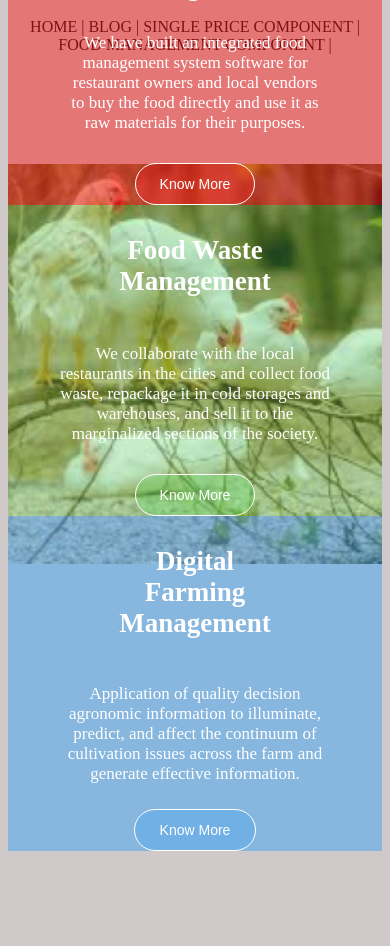
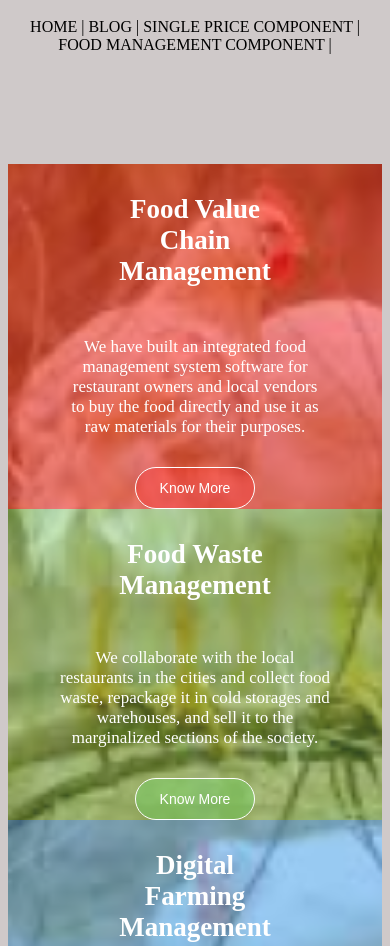
Before and after one commit to emymax34/heptagon, a plain HTML site: page food-management-component.html in a window 390 px wide. Shown: the top 946 px of the page. Before the commit the page ends 851 px from the top, so only its background shows below. Drawn offline with Linux system fonts and the light colour scheme.

Commit message:
fourteenth commit

```diff
--- a/css/main.css
+++ b/css/main.css
@@ -198,8 +198,8 @@ body {
 .food-management-component {
   width: 100%;
   max-width: fit-content;
-  /* /* max-height: fit-content;  */
-  height: 400px;
+  max-height: fit-content;
+  /* height: 400px; */
   text-align: center;
   display: flex;
   flex-direction: row;
@@ -212,7 +212,7 @@ body {
   box-sizing: border-box;
   margin-top: 100px;
   margin-bottom: 100px;
-  /* overflow: hidden; */
+  /* overflow-y: scroll; */
   /* line-height:0 ; */
 }
 
@@ -338,15 +338,6 @@ body {
     .food-management-component {
       display: flex;
       flex-direction: column;
-      /* margin-top: 40px; */
-    }
-    .first-component p {
-      margin-top: 1opx;
+      margin-bottom: auto;
     }
 }
-.first-component h2 {
-  font-size: 26px;
-  margin-top: 35px;
-  margin-bottom: 30px;
-
-}
```
